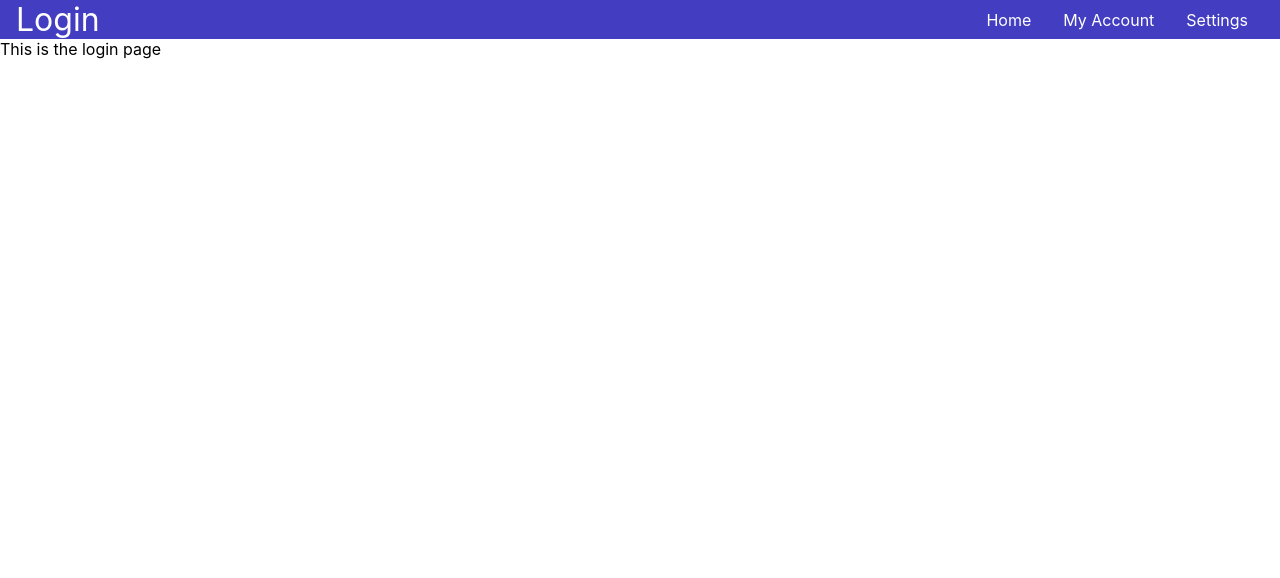
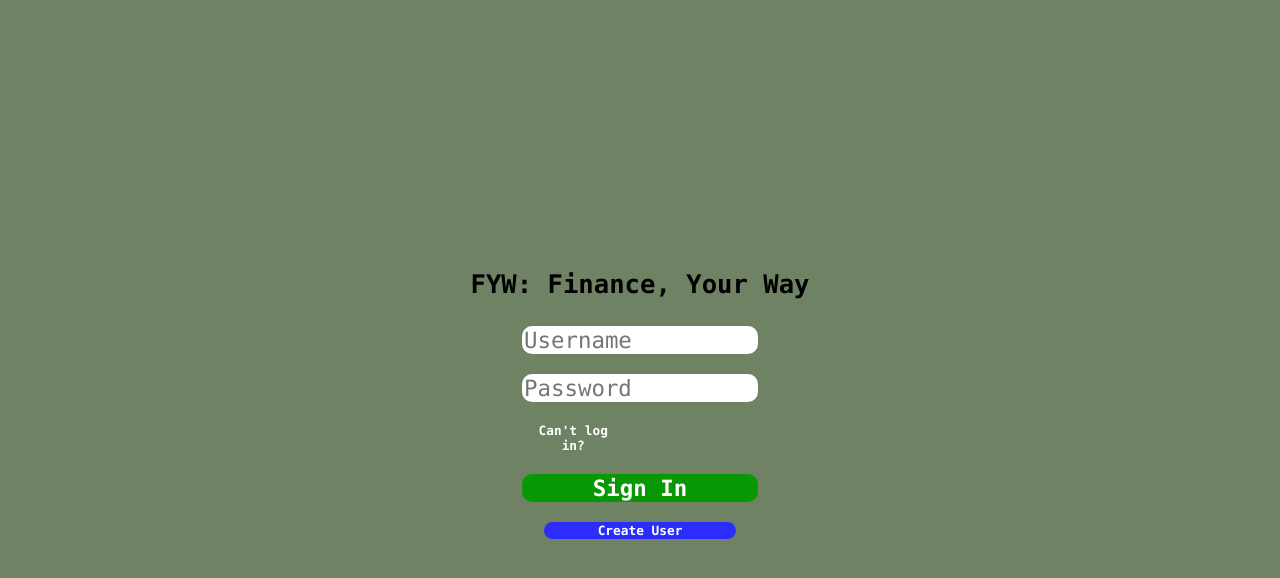
Before and after one commit to jgoudreau0120/finance-repo, a React (Create React App) app: page / in a window 1280 px wide. Shown: the top 578 px of the page. Built offline with nearby package versions, Linux system fonts and the light colour scheme.

Commit message:
Initial login screen creation

```diff
--- a/src/App.css
+++ b/src/App.css
@@ -36,3 +36,12 @@
     transform: rotate(360deg);
   }
 }
+
+.inherit {
+  height: inherit;
+  width: inherit;
+}
+
+.hidden {
+  display: none;
+}
--- a/src/App.js
+++ b/src/App.js
@@ -6,10 +6,11 @@ import Home from './pages/Home';
 import Account from './pages/AccountManagement';
 import Login from './pages/Login';
 import Settings from './pages/Settings';
+import Tile from './components/Tile';
 
 function App() {
   return (
-    <div>
+    <div className='inherit'>
       <Router>
         <Navbar />
         <Routes>
--- a/src/components/Navbar.jsx
+++ b/src/components/Navbar.jsx
@@ -1,5 +1,6 @@
 import react, { useEffect, useState } from 'react';
 import './Navbar.css';
+import '../App.css';
 import { BrowserRouter, Route, Routes, Link, useLocation } from "react-router-dom";
 
 const Navbar = () => {
@@ -36,14 +37,14 @@ const Navbar = () => {
         break;
     }
 
-    document.title = `My App | ${documentTitle}`;
+    document.title = `FYW | ${documentTitle}`;
     //Listens for changes in url to re render
   }, [location.pathname]
   );
 
 
   return (
-    <nav className='nav'>
+    <nav className='nav hidden'>
       <span id='myPageTitle' className='page-title'>{pageTitle}</span>
       <ul>
         <li>
--- /dev/null
+++ b/src/components/Tile.css
@@ -0,0 +1,8 @@
+
+.tile {
+  display: flex;
+  border-radius: 2px;
+  border: 3px solid black;
+  flex-direction: row;
+  justify-content: space-between;
+}
--- /dev/null
+++ b/src/components/Tile.jsx
@@ -0,0 +1,11 @@
+import './Tile.css';
+
+const Tile = () => {
+  return(
+    <div className='tile'>
+
+    </div>
+  )
+}
+
+export default Tile;
--- a/src/index.css
+++ b/src/index.css
@@ -1,8 +1,6 @@
 body {
   margin: 0;
-  font-family: -apple-system, BlinkMacSystemFont, 'Segoe UI', 'Roboto', 'Oxygen',
-    'Ubuntu', 'Cantarell', 'Fira Sans', 'Droid Sans', 'Helvetica Neue',
-    sans-serif;
+  font-family: Consolas, "Courier New", monospace;
   -webkit-font-smoothing: antialiased;
   -moz-osx-font-smoothing: grayscale;
 }
@@ -11,3 +9,11 @@ code {
   font-family: source-code-pro, Menlo, Monaco, Consolas, 'Courier New',
     monospace;
 }
+
+* {
+  font-family: inherit;
+}
+
+#root {
+  height: 100vh;
+}
--- a/src/pages/Home.jsx
+++ b/src/pages/Home.jsx
@@ -1,4 +1,5 @@
 import './Home.css';
+import Tile from '../components/Tile';
 
 const Home = () => {
   return (
--- a/src/pages/Login.css
+++ b/src/pages/Login.css
@@ -0,0 +1,90 @@
+body, html {
+  height: 100%;
+}
+
+
+h1 {
+  font-size: 2vw;
+}
+
+.flex {
+  display: flex;
+}
+
+.center {
+  flex-direction: column;
+  justify-content: center;
+  align-items: center;
+}
+
+.row {
+  display: flex;
+  flex-direction: row;
+  justify-content: flex-start;
+  width: 20%;
+}
+
+.left {
+  justify-content: left;
+}
+
+.row.center {
+  justify-content: center
+  ;
+}
+
+input, label, button {
+  font-size: 1.75vw;
+  margin: 10px;
+  border-radius: 10px;
+  width: 20%;
+  border: none;
+}
+
+button {
+  transition: all 0.1s ease;
+  font-weight: bold;
+  color: white;
+}
+
+button.help {
+  background-color: rgba(112, 130, 100);
+  font-size: 1vw;
+  width: 40%;
+}
+
+button.help:hover {
+  background-color: rgb(5, 115, 148);
+}
+
+button.submit {
+  background-color: #089705;
+}
+
+button.submit:hover {
+  background-color: #066904;
+}
+
+button.new {
+  background-color: rgb(45, 45, 251);
+  font-size: 1vw;
+  width: 75%;
+}
+
+button.new:hover{
+  background-color: rgb(2, 2, 171);
+}
+
+button:active {
+  transform: scale(0.95);
+  box-shadow: 0 4px 5px rgba(0, 0, 0, 0.3);
+  opacity: 0.8;
+}
+
+.hidden {
+  display: none;
+}
+
+.wide {
+  width: 100%;
+}
--- a/src/pages/Login.jsx
+++ b/src/pages/Login.jsx
@@ -1,8 +1,26 @@
 import './Login.css';
+import '../App.css';
 
 const Login = () => {
   return (
-    <div>This is the login page</div>
+    <div className='flex center inherit' style={{backgroundColor: 'rgba(112, 130, 100)'}}>
+      <h1>FYW: Finance, Your Way</h1>
+      <div className='row center'>
+        <input className='wide' id='myUsernameInput' type='text' placeholder='Username'/>
+      </div>
+      <div className='row center'>
+        <input className='wide' id='myPasswordInput' type='password' placeholder='Password'/>
+      </div>
+      <div className='row'>
+        <button className='help wide'>Can't log in?</button>
+      </div>
+      <div className='row center'>
+        <button className='submit wide'>Sign In</button>
+      </div>
+      <div className='row center'>
+        <button className='new wide'>Create User</button>
+      </div>
+    </div>
   )
 }
 
```
